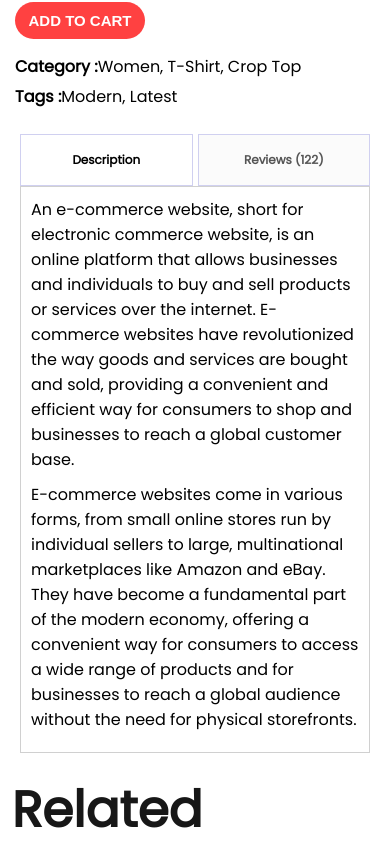
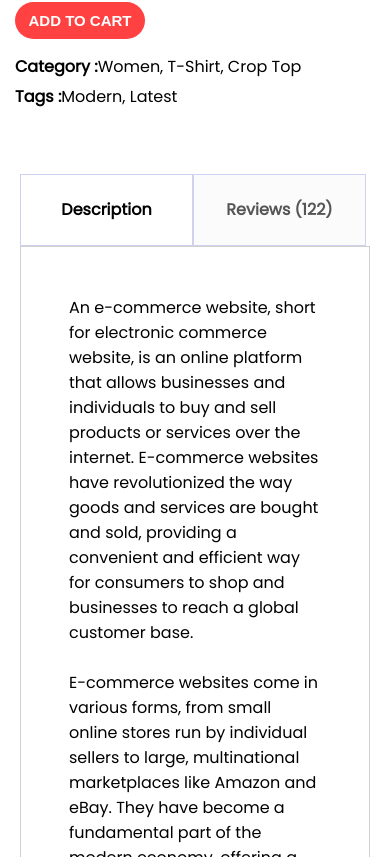
Before and after one commit to SamMuaks2/E-Shop_app, a React (Create React App) app: page /product/1 in a window 390 px wide. Shown: the part 847-1704 px from the top of the page. Built offline with nearby package versions, Linux system fonts and the light colour scheme.

Commit message:
Start description box responsiveness

```diff
--- a/src/Components/DescriptionBox/Descriptionbox.css
+++ b/src/Components/DescriptionBox/Descriptionbox.css
@@ -31,23 +31,36 @@
   padding-bottom: 70px;
 }
 
+@media (max-width: 1280px) {
+  .descriptionbox {
+    margin: 60px;
+  }
+}
+
+@media (max-width: 800px) {
+  .descriptionbox {
+    margin: 60px 20px;
+  }
+}
+
+/*
 @media screen and (max-width: 768px) {
   .descriptionbox {
-    margin: 20px; /* Adjust margin for better spacing on smaller screens */
+    margin: 20px;
   }
 
   .descriptionbox-navigator {
-    gap: 5px; /* Adjust gap for better spacing on smaller screens */
+    gap: 5px;
   }
 
   .descriptionbox-nav-box {
-    font-size: 12px; /* Adjust font size for better readability on smaller screens */
-    height: 50px; /* Adjust height for better spacing on smaller screens */
+    font-size: 12px;
+    height: 50px;
   }
 
   .descriptionbox-description {
-    gap: 10px; /* Adjust gap for better spacing on smaller screens */
-    padding: 10px; /* Adjust padding for better spacing on smaller screens */
-    padding-bottom: 20px; /* Adjust padding for better spacing on smaller screens */
+    gap: 10px;
+    padding: 10px;
+    padding-bottom: 20px;
   }
-}
+} */
```
